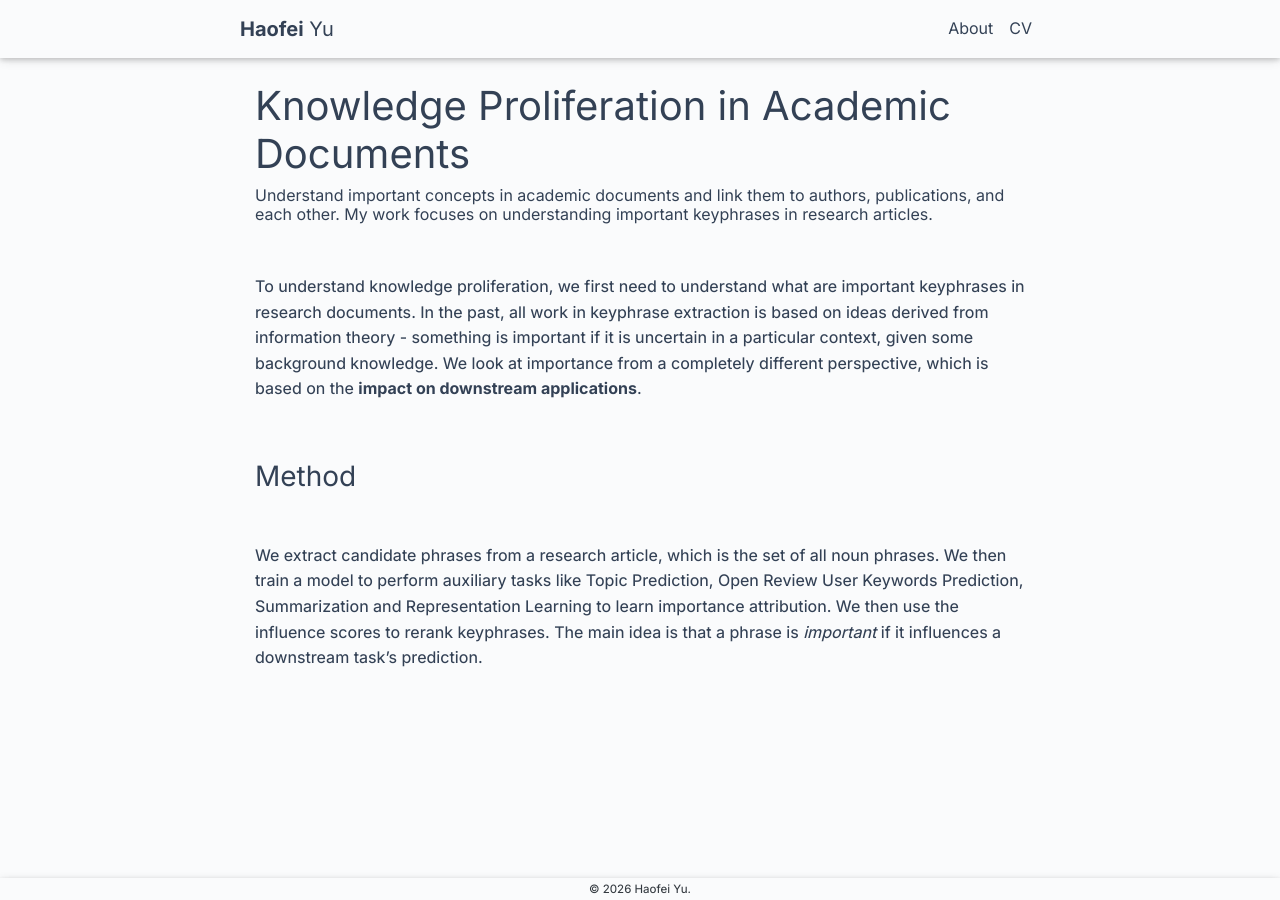
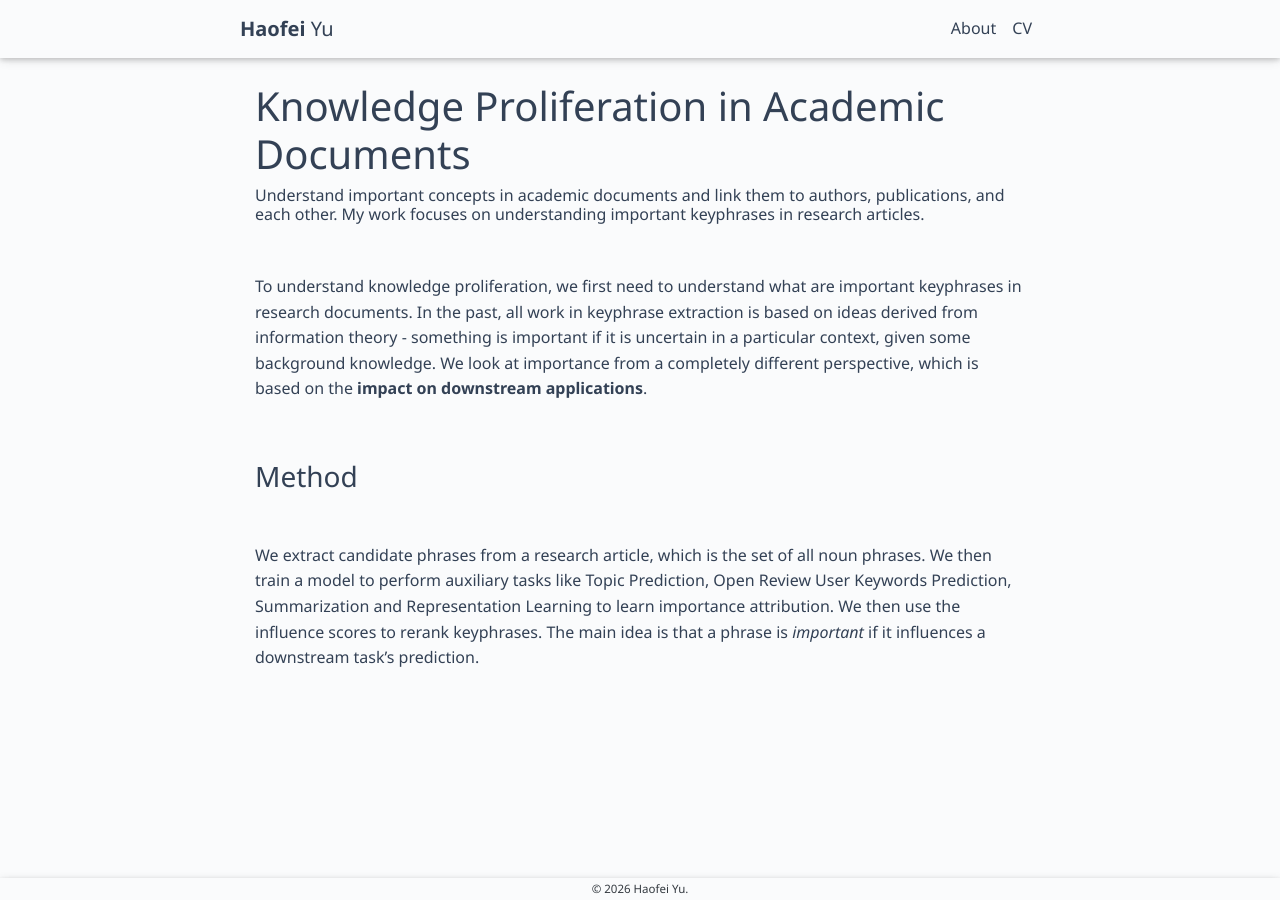
Before and after one commit to lwaekfjlk/lwaekfjlk.github.io, a Jekyll site: the page built from _projects/1_keyphrase.md, in a window 1280 px wide. Built offline with Jekyll 4.4.1, drawn with Linux system fonts in a browser that asks for light colours.

Commit message:
Switch site font from Inter to Noto Sans
Matches the reference look the user liked; Noto Sans 400 is naturally
fuller than Inter so body weight returns to 400.

Co-Authored-By: Claude Fable 5 <noreply@anthropic.com>

```diff
--- a/_layouts/default.html
+++ b/_layouts/default.html
@@ -9,7 +9,7 @@
   <meta name="description" content="{{ site.description }}">
 
   <!-- Fonts and Icons -->
-  <link rel="stylesheet" type="text/css" href="https://fonts.googleapis.com/css2?family=Inter:wght@400..700&display=swap" />
+  <link rel="stylesheet" type="text/css" href="https://fonts.googleapis.com/css2?family=Noto+Sans:ital,wght@0,400..700;1,400..700&display=swap" />
 
   <!-- CSS Files -->
   <link rel="stylesheet" href="{{ '/assets/css/all.min.css' | prepend: site.baseurl | prepend: site.url }}">
--- a/_sass/_base.scss
+++ b/_sass/_base.scss
@@ -1,6 +1,6 @@
 
 /** Variables **********************************************/
-$base-font-family:              'Inter', Helvetica, sans-serif;
+$base-font-family:              'Noto Sans', Helvetica, sans-serif;
 $base-font-size:                16px;
 $base-line-height:              1.6;
 $horizontal-spacing-unit:       50px;
@@ -45,7 +45,7 @@ body {
     -webkit-text-size-adjust: 100%;
     font-family: $base-font-family;
     font-size: $base-font-size;
-    font-weight: 450;
+    font-weight: 400;
     line-height: $base-line-height;
 }
 
@@ -73,7 +73,7 @@ footer {
 }
 
 .title {
-    font-family: 'Inter', -apple-system, Helvetica, sans-serif;
+    font-family: 'Noto Sans', -apple-system, Helvetica, sans-serif;
 }
 
 // Links
@@ -315,7 +315,7 @@ progress::-moz-progress-bar {
 }
 
 .profile-name {
-    font-family: 'Inter', -apple-system, Helvetica, sans-serif;
+    font-family: 'Noto Sans', -apple-system, Helvetica, sans-serif;
     font-size: 2rem;
     font-weight: 700;
     letter-spacing: -0.02em;
@@ -416,7 +416,7 @@ progress::-moz-progress-bar {
 
 /* Section Titles */
 .section-title {
-    font-family: 'Inter', -apple-system, Helvetica, sans-serif;
+    font-family: 'Noto Sans', -apple-system, Helvetica, sans-serif;
     font-size: 1.5rem;
     font-weight: 600;
     color: #1e293b;
--- a/_sass/_variables.scss
+++ b/_sass/_variables.scss
@@ -4,9 +4,9 @@
 $base-font-size: 16px !default;
 $small-font-size:  0.875rem !default;
 $bold-font-weight: bold !default;
-$font-family: 'Inter', -apple-system, Helvetica, Arial, sans-serif !default;
+$font-family: 'Noto Sans', -apple-system, Helvetica, Arial, sans-serif !default;
 $line-height: 1.5 !default;
-$heading-font-family: 'Inter', -apple-system, Helvetica, sans-serif !default;
+$heading-font-family: 'Noto Sans', -apple-system, Helvetica, sans-serif !default;
 $heading-font-weight: 900 !default;
 $heading-line-height: 1.25 !default;
 $monospace-font-family: 'Source Code Pro', Consolas, monospace !default;
```
